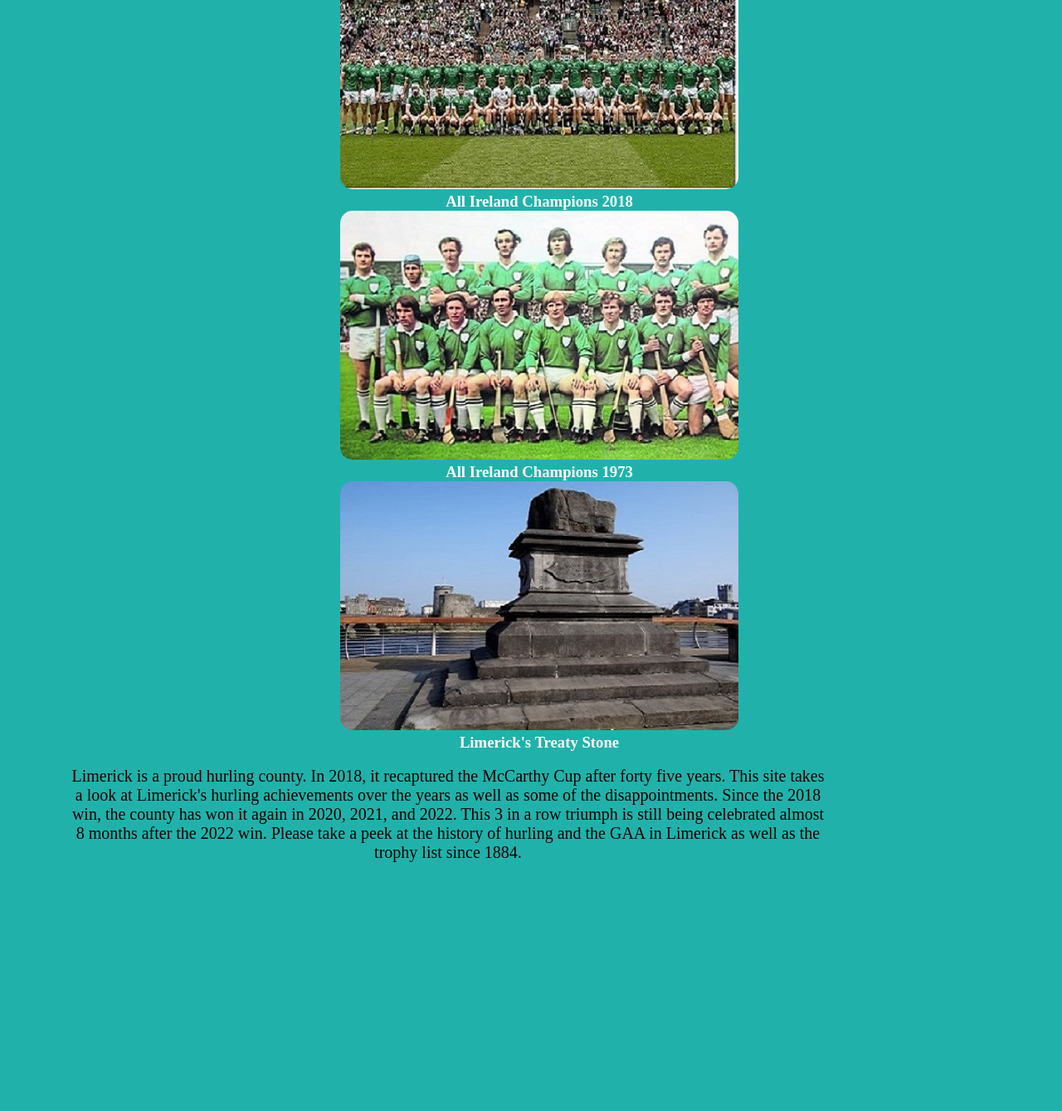
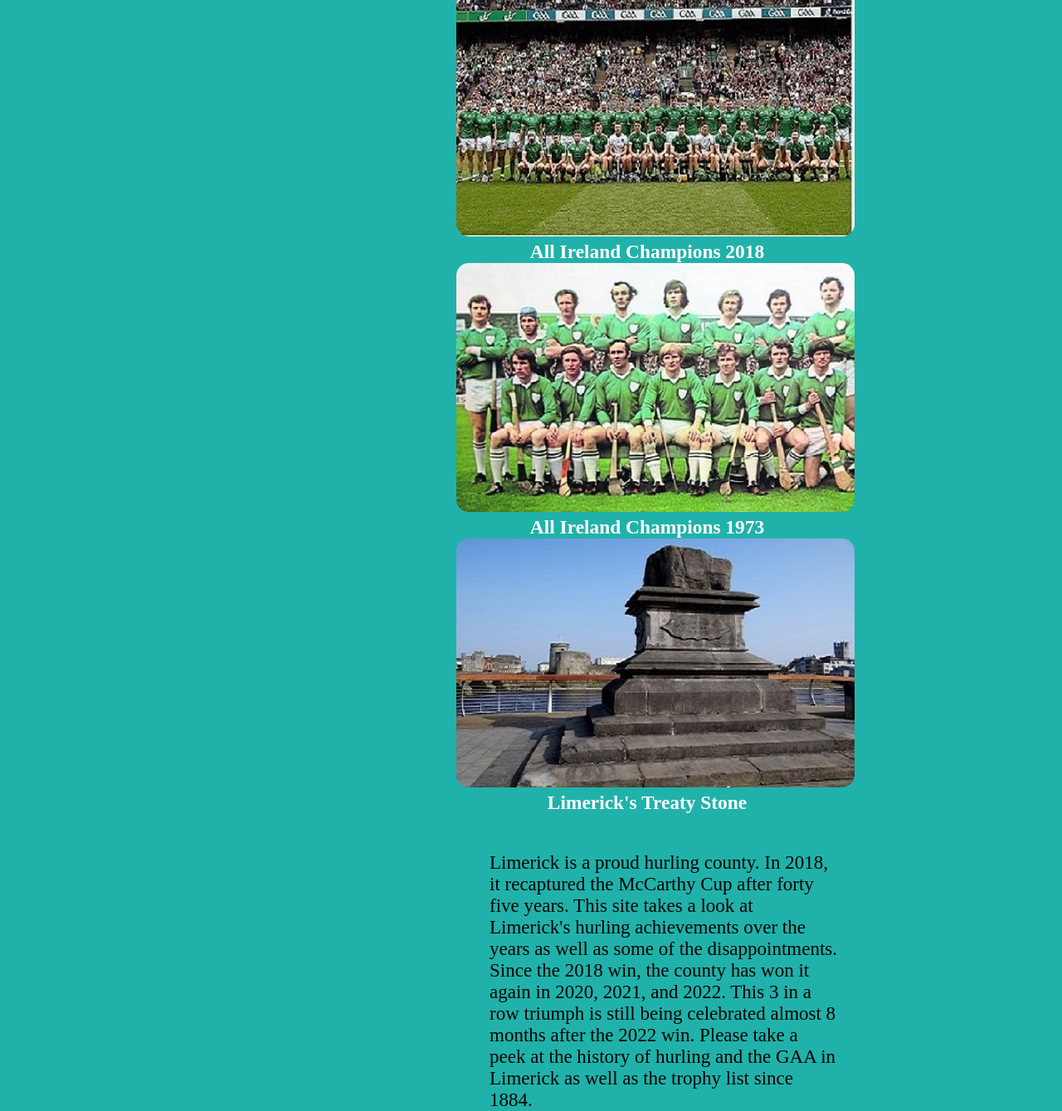
Before and after one commit to patjhickey/Web_design_Assignment_UCD, a plain HTML site: page index.html in a window 1280 px wide. Shown: the part 233-1572 px from the top of the page at 83% size. Before the commit the page ends 1318 px from the top, so only its background shows below. Drawn offline with Linux system fonts and the light colour scheme.

Commit message:
Add files via upload

```diff
--- a/index.html
+++ b/index.html
@@ -3,19 +3,26 @@
 <head>
   <meta charset="utf-8">
   <meta name="viewport" content="width=device-width,">
-  <title>Hurling</title>
+  <title> Limerick Hurling</title>
   <link rel="stylesheet" href="main.css">
 </head>
 
 <!--Navbar Section using flex in CSS to make it responsive-->
+
     <body>
+
       <div>
+
         <nav class="navbar">
+
           <div>
+
               <a href="#">
-              <img class="primary-icon" src="logo_hurling.png" alt "LOGO">
+              <img class="primary-icon" src="logo_hurling.png" alt= "LOGO">
               </a>
+
           </div>
+
               <ul class="nav-list">
                 <li class="list-item"><a href="index.html">HOME</a></li>
                 <li class="list-item"><a href="history.html">HISTORY</a></li>
@@ -26,22 +33,23 @@
 
         </nav>
 
+      </div>
+
 <!-- Next section deals with non Navbar Section Pics- again using Flex for responsive features-->
 
+      <div class = "wrapper">
+
         <div class = "Landing-Page">
-
             <h1> A Celebration of Limerick Hurling </h1>
-          <img class="Croke" src="limerick.jpg" alt "  Limerick-All Ireland Champions 2018">
+            <img class="Croke" src="limerick.jpg" alt = "Limerick-All Ireland Champions 2018">
               <h3> All Ireland Champions 2018</h3>
-          <img class="Croke" src="limerick1973.png" alt "  Limerick-All Ireland Champions 1973">
+              <img class="Croke" src="limerick1973.png" alt = "  Limerick-All Ireland Champions 1973">
               <h3> All Ireland Champions 1973</h3>
-          <img class="Croke" src="treaty.png" alt "Treaty Stone">
+            <img class="Croke" src="treaty.png" alt = "Treaty Stone">
               <h3> Limerick's Treaty Stone</h3>
-
-        <br>
-
         </div>
 
+        <br><br>
 
 <!-- Next we add some introductory Narrative-->
 
@@ -49,7 +57,10 @@
 
     Limerick is a proud hurling county. In 2018, it recaptured the McCarthy Cup after forty five years.  This site takes a look at Limerick's hurling achievements over the years as well as some of the disappointments.  Since the 2018 win, the county has won it again in 2020, 2021, and 2022.  This 3 in a row triumph is still being celebrated almost 8 months after the 2022 win.  Please take a peek at the history of hurling and the GAA in Limerick as well as the trophy list since 1884.
 
-<br><br><br>
+        </div>
+
+      </div>
+
 
     </body>
 
--- a/main.css
+++ b/main.css
@@ -14,7 +14,7 @@
   justify-content: space-around;
   height:110px;
   align-items: center;
-  font-size: 20px;
+  font-size: 15px;
 
 }
 .primary-icon {
@@ -44,7 +44,7 @@
 
   margin-left:20px;
   position: relative;
-    text-align: center;
+  text-align: center;
   color: white;
   border-radius:15px;
 }
@@ -52,15 +52,28 @@
   border-radius:15px;
 }
 
+.wrapper {
+  margin-left:530px;
+  display:flex;
+  flex-direction: column;
+  width:480px;
+  poition:relative;
+  text-align:center;
+  font-size: 20px;
+
+
+}
 
 .narrative {
   display:flex;
-width:1000px;
-text-align:center;
-font-size: 20px;
-margin-left:80px;
-margin-right:100px;
-padding-right:80px;
+  min-width:480px;
+  poition:relative;
+  text-align:left;
+  font-size: 23px;
+vertical-align: initial;
+padding-left:60px;
+
+
 }
 
 .gaalogo img {
@@ -159,9 +172,20 @@ table {
       width:480px;
       text-align:justify;
       font-size: 20px;
-      padding-left: 50px;
+      padding-left: 0px;
       margin-left: 0;
 
     }
 
 }
+
+@media screen and (max-width:900px) {
+    .wrapper {
+      display:flex;
+      width:480px;
+      text-align:justify;
+      font-size: 20px;
+      padding-left: 5px;
+      margin-left: 0;
+
+    }
```
Also changed, not shown: gaa.html (+2 -11 lines), history.html (+8 -10 lines), trophies.html (+4 -2 lines). Lines whose indentation alone changed are shown as unchanged.
